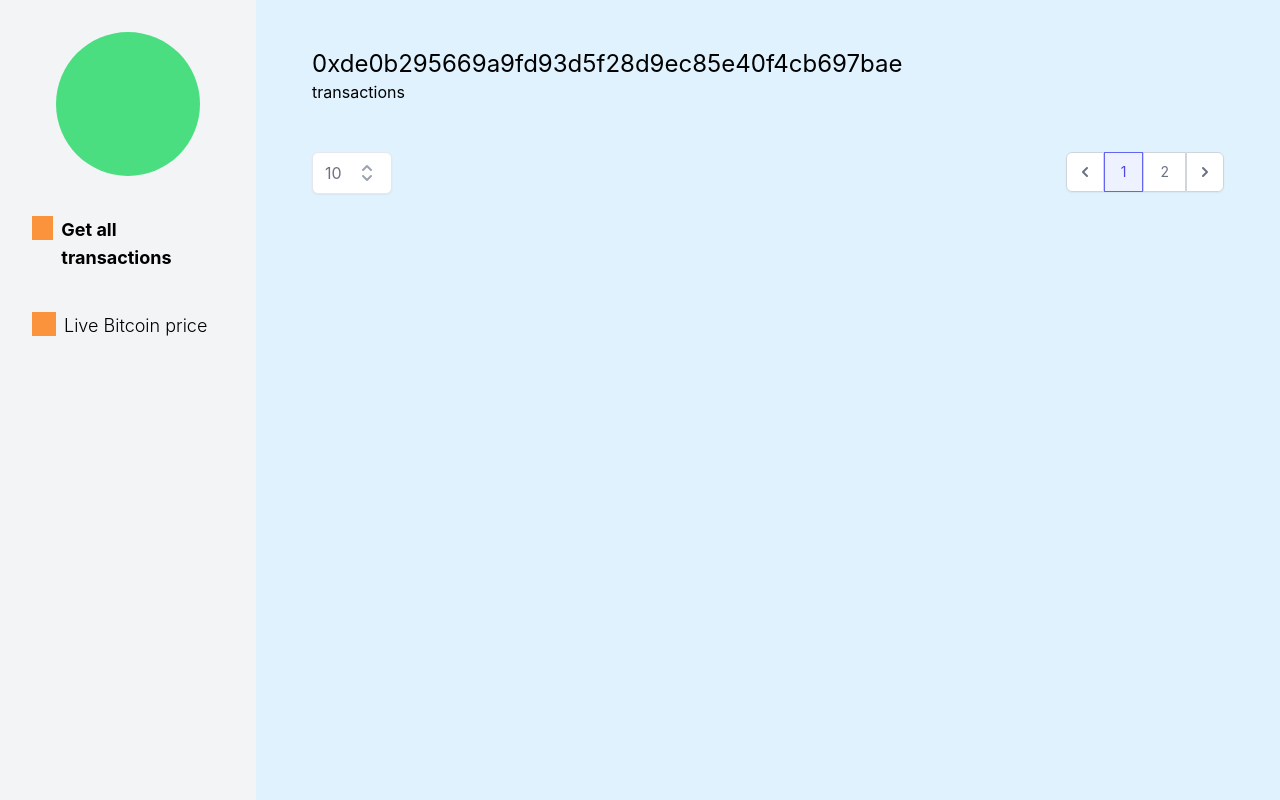
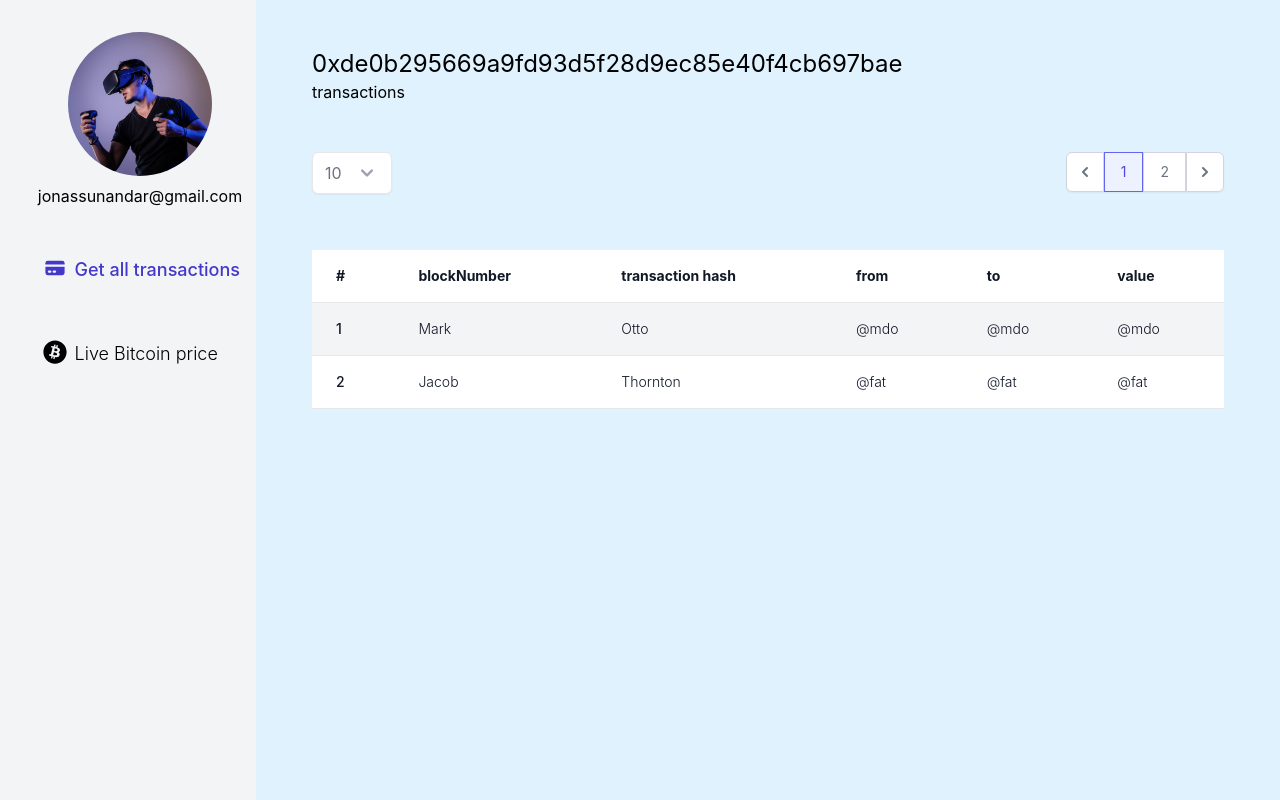
Before and after one commit to naufalzs/eth-explorer, a Next.js app: page / in a window 1280 px wide. Built offline with nearby package versions, Linux system fonts and the light colour scheme.

Commit message:
checkpoint layouting

```diff
--- /dev/null
+++ b/components/DataTable.js
@@ -0,0 +1,48 @@
+import React from "react";
+
+export default function DataTable() {
+  return (
+    <div className="flex flex-col">
+      <div className="overflow-x-auto sm:-mx-6 lg:-mx-8">
+        <div className="py-2 inline-block min-w-full sm:px-6 lg:px-8">
+          <div className="overflow-hidden">
+            <table className="min-w-full">
+              <thead className="text-sm font-medium text-gray-900 text-left">
+                <tr className="bg-white border-b">
+                  <th className="px-6 py-4">#</th>
+                  <th className="px-6 py-4">blockNumber</th>
+                  <th className="px-6 py-4">transaction hash</th>
+                  <th className="px-6 py-4">from</th>
+                  <th className="px-6 py-4">to</th>
+                  <th className="px-6 py-4">value</th>
+                </tr>
+              </thead>
+              <tbody className="text-sm font-light text-gray-900">
+                <tr className="bg-gray-100 border-b ">
+                  <td className="px-6 py-4 whitespace-nowrap  font-medium ">
+                    1
+                  </td>
+                  <td className="px-6 py-4 whitespace-nowrap">Mark</td>
+                  <td className="px-6 py-4 whitespace-nowrap">Otto</td>
+                  <td className="px-6 py-4 whitespace-nowrap">@mdo</td>
+                  <td className="px-6 py-4 whitespace-nowrap">@mdo</td>
+                  <td className="px-6 py-4 whitespace-nowrap">@mdo</td>
+                </tr>
+                <tr className="bg-white border-b ">
+                  <td className="px-6 py-4 whitespace-nowrap font-medium ">
+                    2
+                  </td>
+                  <td className="px-6 py-4 whitespace-nowrap">Jacob</td>
+                  <td className="px-6 py-4 whitespace-nowrap">Thornton</td>
+                  <td className="px-6 py-4 whitespace-nowrap">@fat</td>
+                  <td className="px-6 py-4 whitespace-nowrap">@fat</td>
+                  <td className="px-6 py-4 whitespace-nowrap">@fat</td>
+                </tr>
+              </tbody>
+            </table>
+          </div>
+        </div>
+      </div>
+    </div>
+  );
+}
--- /dev/null
+++ b/components/Icons/BitcoinIcon.js
@@ -0,0 +1,9 @@
+import React from "react";
+
+export default function BitcoinIcon({className}) {
+  return (
+    <svg className={className} xmlns="http://www.w3.org/2000/svg" viewBox="0 0 512 512">
+      <path d="M504 256c0 136.967-111.033 248-248 248S8 392.967 8 256 119.033 8 256 8s248 111.033 248 248zm-141.651-35.33c4.937-32.999-20.191-50.739-54.55-62.573l11.146-44.702-27.213-6.781-10.851 43.524c-7.154-1.783-14.502-3.464-21.803-5.13l10.929-43.81-27.198-6.781-11.153 44.686c-5.922-1.349-11.735-2.682-17.377-4.084l.031-.14-37.53-9.37-7.239 29.062s20.191 4.627 19.765 4.913c11.022 2.751 13.014 10.044 12.68 15.825l-12.696 50.925c.76.194 1.744.473 2.829.907-.907-.225-1.876-.473-2.876-.713l-17.796 71.338c-1.349 3.348-4.767 8.37-12.471 6.464.271.395-19.78-4.937-19.78-4.937l-13.51 31.147 35.414 8.827c6.588 1.651 13.045 3.379 19.4 5.006l-11.262 45.213 27.182 6.781 11.153-44.733a1038.209 1038.209 0 0021.687 5.627l-11.115 44.523 27.213 6.781 11.262-45.128c46.404 8.781 81.299 5.239 95.986-36.727 11.836-33.79-.589-53.281-25.004-65.991 17.78-4.098 31.174-15.792 34.747-39.949zm-62.177 87.179c-8.41 33.79-65.308 15.523-83.755 10.943l14.944-59.899c18.446 4.603 77.6 13.717 68.811 48.956zm8.417-87.667c-7.673 30.736-55.031 15.12-70.393 11.292l13.548-54.327c15.363 3.828 64.836 10.973 56.845 43.035z"></path>
+    </svg>
+  );
+}
--- a/components/MainContent.js
+++ b/components/MainContent.js
@@ -1,4 +1,5 @@
 import React from "react";
+import DataTable from "./DataTable";
 import PaginationBox from "./PaginationBox";
 import SearchAddress from "./SearchAddress";
 import SelectBox from "./SelectBox";
@@ -15,7 +16,7 @@ export default function MainContent() {
           <SelectBox />
           <PaginationBox/>
         </div>
-
+        <DataTable/>
       </div>
     </div>
   );
--- a/components/SelectBox.js
+++ b/components/SelectBox.js
@@ -1,3 +1,4 @@
+import { ChevronDownIcon } from "@heroicons/react/solid";
 import { useEffect, useRef, useState } from "react";
 
 export default function SelectBox() {
@@ -28,20 +29,7 @@ export default function SelectBox() {
         onClick={() => setStateDropdown(!stateDropdown)}
       >
         {selectedItem.item}
-        <svg
-          xmlns="http://www.w3.org/2000/svg"
-          className="w-6 h-6 text-gray-400"
-          fill="none"
-          viewBox="0 0 24 24"
-          stroke="currentColor"
-        >
-          <path
-            strokeLinecap="round"
-            strokeLinejoin="round"
-            strokeWidth={2}
-            d="M8 9l4-4 4 4m0 6l-4 4-4-4"
-          />
-        </svg>
+        <ChevronDownIcon className="w-6 h-6 text-gray-400"/>
       </button>
 
       {stateDropdown && (
--- a/components/Sidebar.js
+++ b/components/Sidebar.js
@@ -1,19 +1,30 @@
+import { CreditCardIcon } from "@heroicons/react/solid";
 import React from "react";
+import BitcoinIcon from "./Icons/BitcoinIcon";
+import Image from "next/image";
 
 export default function Sidebar() {
   return (
-      <div className="w-1/5 bg-gray-100 px-2 text-center fixed bottom-0 pt-8 top-0 left-0 h-screen border-r-1">
-        <div className="flex flex-col items-center px-6">
-          <div className="w-36 h-36 mb-10 rounded-full bg-green-400"></div>
-          <ul className="flex flex-col gap-10 text-left">
-            <li className="mr-3 flex gap-2 ">
-              <div className="w-6 h-6 bg-orange-400"></div>
-              <div className="pb-0 text-lg text-black font-bold">
-                Get all transactions
+    <div className="w-1/5 bg-gray-100 text-center fixed bottom-0 pt-8 top-0 left-0 h-screen border-r-1">
+      <div className="flex flex-col items-center pl-6">
+        <div className="w-36 h-36 mb-2">
+          <Image
+            width={144}
+            height={144}
+            objectFit="cover"
+            src={"/metaverseMan.jpg"}
+            alt="Avatar Icon"
+            className="rounded-full"
+          />
         </div>
+        <p className="mb-10">jonassunandar@gmail.com</p>
+        <ul className="self-end flex flex-col gap-y-10 text-left">
+          <li className="px-4 py-2 rounded-l-md flex gap-2 text-indigo-700 hover:bg-gray-200 ">
+            <CreditCardIcon className="w-6 h-6" />
+            <div className="pb-0 text-lg font-medium">Get all transactions</div>
           </li>
-            <li className="mr-3 flex gap-2 ">
-              <div className="w-6 h-6 bg-orange-400"></div>
+          <li className="px-4 py-2 rounded-l-md flex gap-2 hover:bg-gray-200">
+            <BitcoinIcon className="w-6 h-6" />
             <div className="pb-0 text-lg text-black font-light">
               Live Bitcoin price
             </div>
```
Also changed, not shown: public/metaverseMan.jpg (added). Lines whose indentation alone changed are shown as unchanged.
